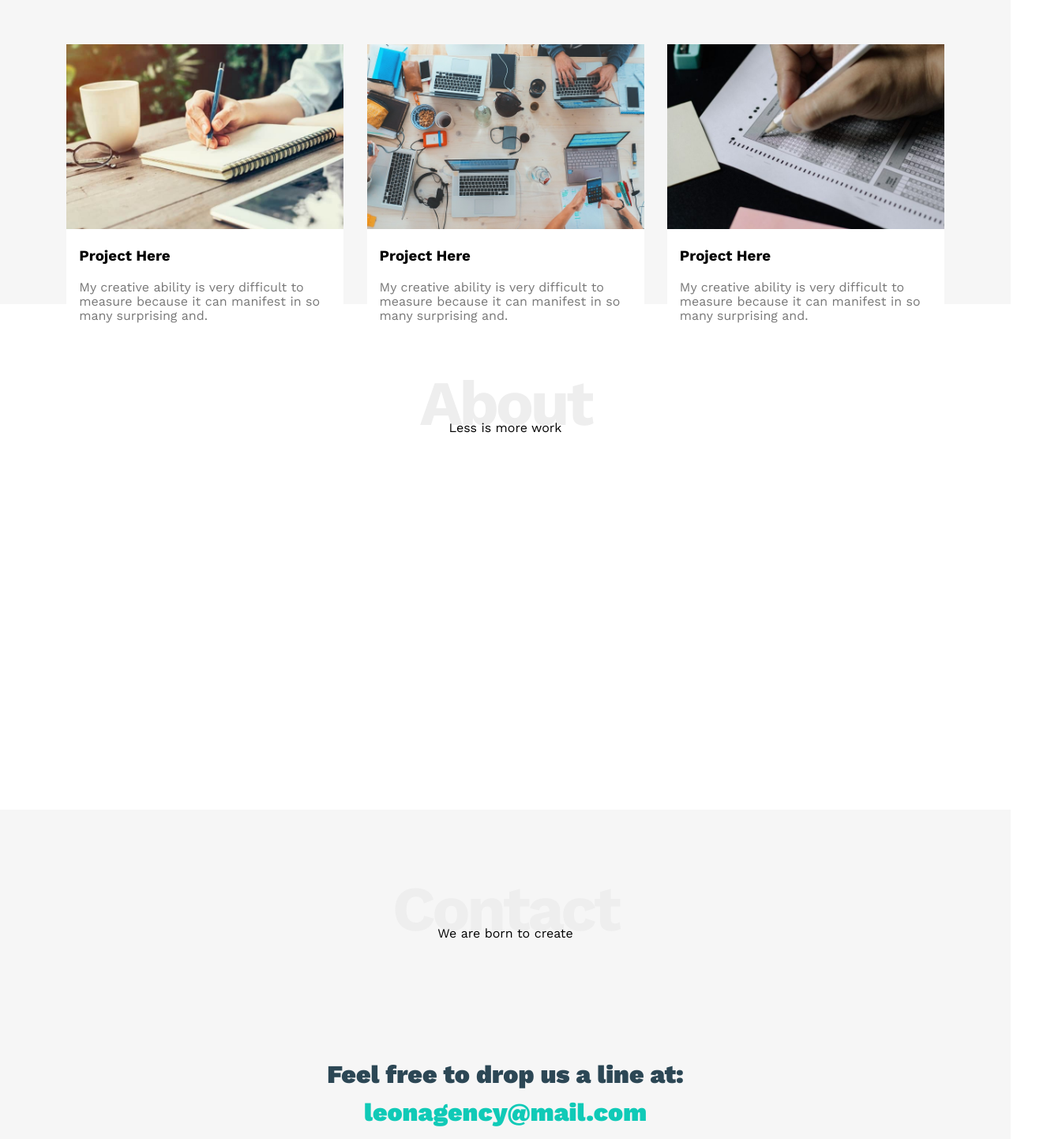
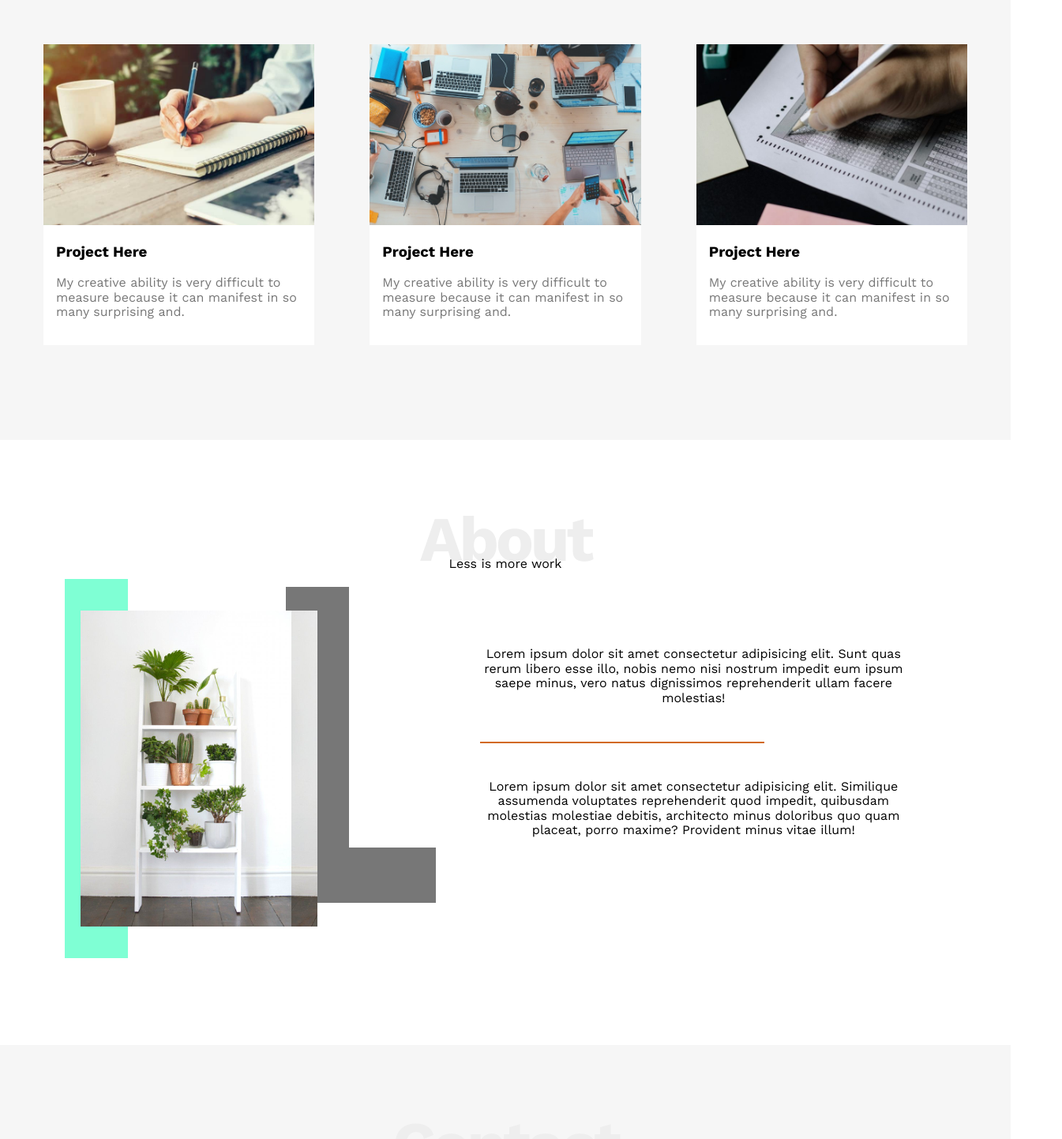
Before and after one commit to ziady1/Template-One, a plain HTML site: page index.html in a window 1280 px wide. Shown: the part 2221-3663 px from the top of the page at 79% size, 1345 px wide, since content can reach past the window. Drawn offline with nearby package versions, Linux system fonts and the light colour scheme.

Commit message:
Add files via upload

```diff
--- a/css/main.css
+++ b/css/main.css
@@ -1,3 +1,6 @@
+html {
+  scroll-behavior: smooth;
+}
 /* Start Global Rules */
 * {
   box-sizing: border-box;
@@ -192,7 +195,36 @@ span.icon {
   margin-bottom: 90px;
   display: grid;
   gap: 70px;
-  grid-template-columns: 1fr 1fr 1fr;
+  grid-template-columns: repeat(auto-fill, minmax(300px, 1fr));
+}
+@media (max-width:767px) {
+  .servicess{
+    width: 100%;
+    display: flex;
+    flex-direction: column;
+    flex-wrap: wrap;
+    text-align: center;
+    justify-content: center;
+  }
+  .col {
+    display: flex;
+    flex-direction: column;
+    justify-content: center;
+    text-align: center;
+    align-content: center;
+    align-items: center;
+  }
+  .Services .container {
+    display: flex;
+    flex-direction: column;
+    gap: 0px;
+    justify-content: center;
+  }
+}
+@media (max-width:1199px) {
+  .Services .container .col:last-child{
+    display: none;
+  }
 }
 .col .servicess i {
   padding: 20px;
@@ -202,7 +234,7 @@ span.icon {
   width: 300px;
   height: 400px;
   background-color: #2C4755;
-  background-image: url(../img/services.jpg);
+  background-image: url(/img/services.jpg);
   position: relative;
 }
 .col .serv-img::after {
@@ -219,11 +251,15 @@ span.icon {
 /* start portfolio */
 .Portfolio {
   width: 100%;
-  height: 70vh;
+  padding-bottom: 30px;
   background-color: #F6F6F6;
 }
+@media (max-width:767px) {
+  .Portfolio {
+    text-align: center;
+  }
+}
 .card {
-  width: 30%;
   background-color: white;
 }
 .card-info {
@@ -239,8 +275,10 @@ span.icon {
   max-width: 100%;
 }
 .porto {
-  display: flex;
-  justify-content: space-evenly;
+  margin-bottom: 90px;
+  display: grid;
+  gap: 70px;
+  grid-template-columns: repeat(auto-fill, minmax(300px, 1fr));
   margin-top: 4em;
 }
 .port-photo {
@@ -257,7 +295,70 @@ span.icon {
 /* start about */
 .about {
   width: 100%;
-  height: 80vh;
+}
+.about .container {
+  margin-top: 50px;
+  margin-bottom: 50px;
+  margin-right: auto;
+  margin-left: auto;
+  display: flex;
+  justify-content: space-evenly;
+  gap: 30px;
+  flex-wrap: wrap;
+  text-align: center;
+}
+.about-pic {
+  width: 400px;
+  height: 500px;
+}
+.about-pic .about-pc{
+  width: 300px;
+  height: 400px;
+  background-color: #777777;
+  background-image: url(../img/about.jpg);
+  background-size: contain;
+  position: relative;
+}
+.about-pic .about-pc::before {
+  content: "";
+  width: 80px;
+  height: 120%;
+  z-index: -1;
+  left: -20px;
+  top: -10%;
+  background-color: aquamarine;
+  position: absolute;
+}
+.about-pic .about-pc .about-h {
+  width: 80px;
+  height: 400px;
+  background-color: #777777;
+  position: absolute;
+  z-index: -2;
+  right: -40px;
+  top: -30px;
+}
+.about-pic .about-pc .about-h::before {
+  content: "";
+  width: 150px;
+  bottom: 0px;
+  z-index: -3;
+  height: 70px;
+  background-color: #777777;
+  position: absolute;
+}
+.about-text {
+  width: 600px;
+  height: 500px;
+}
+.about-text p{
+  padding: 30px;
+}
+.about-text .hrr{
+  width: 60%;
+  height: 2px;
+  margin-left: 30px;
+  background-color: chocolate;
 }
 /* end about */
 .Services {
@@ -283,6 +384,7 @@ span.icon {
 font-size: 1em;
 margin-top: -55px;
   }
+
 }
 footer {
   width: 100%;
@@ -296,37 +398,6 @@ footer {
 .foot {
   color: var(--main-color);
   font-weight: bold;
-}
-.card {
-  width: 30%;
-  background-color: white;
-}
-.card-info {
-  padding: 1em;
-}
-.card-info h3 {
-  margin-top: 4px;
-}
-.card-info p {
-  color: #777777;
-}
-.port-img {
-  max-width: 100%;
-}
-.porto {
-  display: flex;
-  justify-content: space-evenly;
-  margin-top: 4em;
-}
-.port-photo {
-  width: 40%;
-  height: 100%;
-  background-color: black;
-}
-.port-text {
-  width: 60%;
-  height: 100%;
-  background-color: rgb(172, 27, 27);
 }
 .mz{
   margin-top: 0px;
@@ -345,6 +416,7 @@ line-height: 0.5;
   color: #2C4755;
   font-size: 2em;
   font-weight: 800;
+  line-height: 1;
 }
 .container .cont .e {
   color: var(--main-color);
--- a/index.html
+++ b/index.html
@@ -5,9 +5,9 @@
     <meta http-equiv="X-UA-Compatible" content="IE=edge" />
     <meta name="viewport" content="width=device-width, initial-scale=1.0" />
     <!-- main css file   -->
-    <link rel="stylesheet" href="./css/main.css" />
+    <link rel="stylesheet" href="/css/main.css" />
     <!-- css normalize file -->
-    <link rel="stylesheet" href="./css/normalize.css" />
+    <link rel="stylesheet" href="/css/normalize.css" />
     <!-- Google fonts file -->
     <link rel="preconnect" href="https://fonts.googleapis.com" />
     <link rel="preconnect" href="https://fonts.gstatic.com" crossorigin />
@@ -16,7 +16,7 @@
       rel="stylesheet"
     />
     <!-- font Awesome Library -->
-    <link rel="stylesheet" href="./css/all.min.css" />
+    <link rel="stylesheet" href="/css/all.min.css" />
     <title>Templete Leon</title>
   </head>
   <body>
@@ -99,7 +99,7 @@
             </div>
           </div>
         </div>
-        <div class="col">
+        <div class="col colm">
           <div class="serv-img">
           </div>
         </div>
@@ -136,10 +136,18 @@
       <h2 class="serv mz">About</h2>
       <p class="serv-info">Less is more work</p>
       <div class="container">
-
+        <div class="about-pic">
+          <div class="about-pc">
+                  <div class="about-h"></div></div>
+        </div>
+        <div class="about-text">
+          <p>Lorem ipsum dolor sit amet consectetur adipisicing elit. Sunt quas rerum libero esse illo, nobis nemo nisi nostrum impedit eum ipsum saepe minus, vero natus dignissimos reprehenderit ullam facere molestias!</p>
+          <div class="hrr"></div>
+          <p>Lorem ipsum dolor sit amet consectetur adipisicing elit. Similique assumenda voluptates reprehenderit quod impedit, quibusdam molestias molestiae debitis, architecto minus doloribus quo quam placeat, porro maxime? Provident minus vitae illum!</p>
+        </div>
       </div>
     </section>
-    <section class="contact">
+    <section class="contact" id="contact">
       <div class="container">
         <h2 class="serv mz">Contact</h2>
         <p class="serv-info">We are born to create</p>
```
